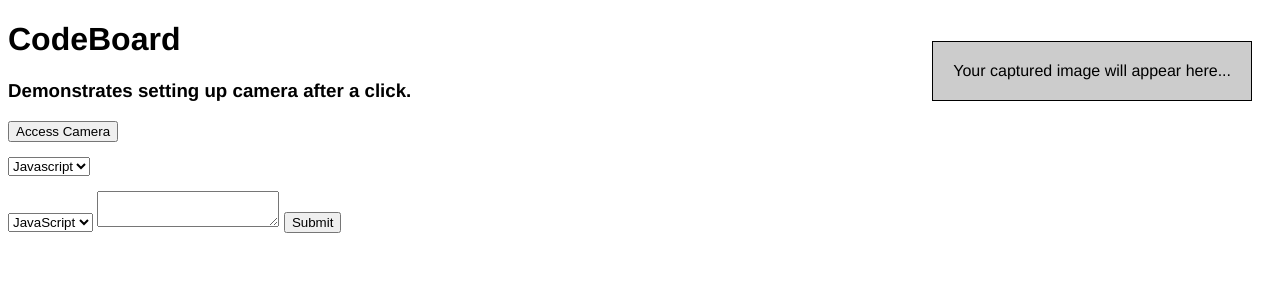
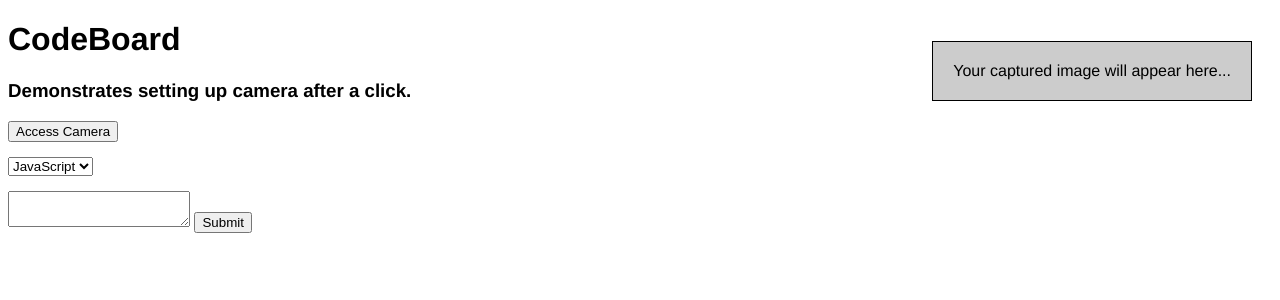
Before and after one commit to ayung8/CodeBoard, a Flask app: page / in a window 1280 px wide. Shown: the top 300 px of the page. Run offline with Flask 2, Linux system fonts and the light colour scheme; some libraries are stand-ins or nearby versions.

Commit message:
fixed up forms

```diff
--- a/templates/index.html
+++ b/templates/index.html
@@ -31,18 +31,13 @@
 
 	<form>
 		<select name="languages">
-			<option value="javascript">Javascript</option>
+			<option value="javascript">JavaScript</option>
 			<option value="python" disabled>Python</option>
 			<option value="c" disabled>C</option>
 		</select>
 	</form>
 
 	<form action="/output" method="post">
-		<select name="lang">
-			<option value="4" >JavaScript</option>
-			<option value="0" disabled>C</option>
-			<option value="5" disabled>Python</option>
-		</select>
 		<textarea name="codetorun" id="returnedText"></textarea>
 		<input type="submit">
 	</form>
```
